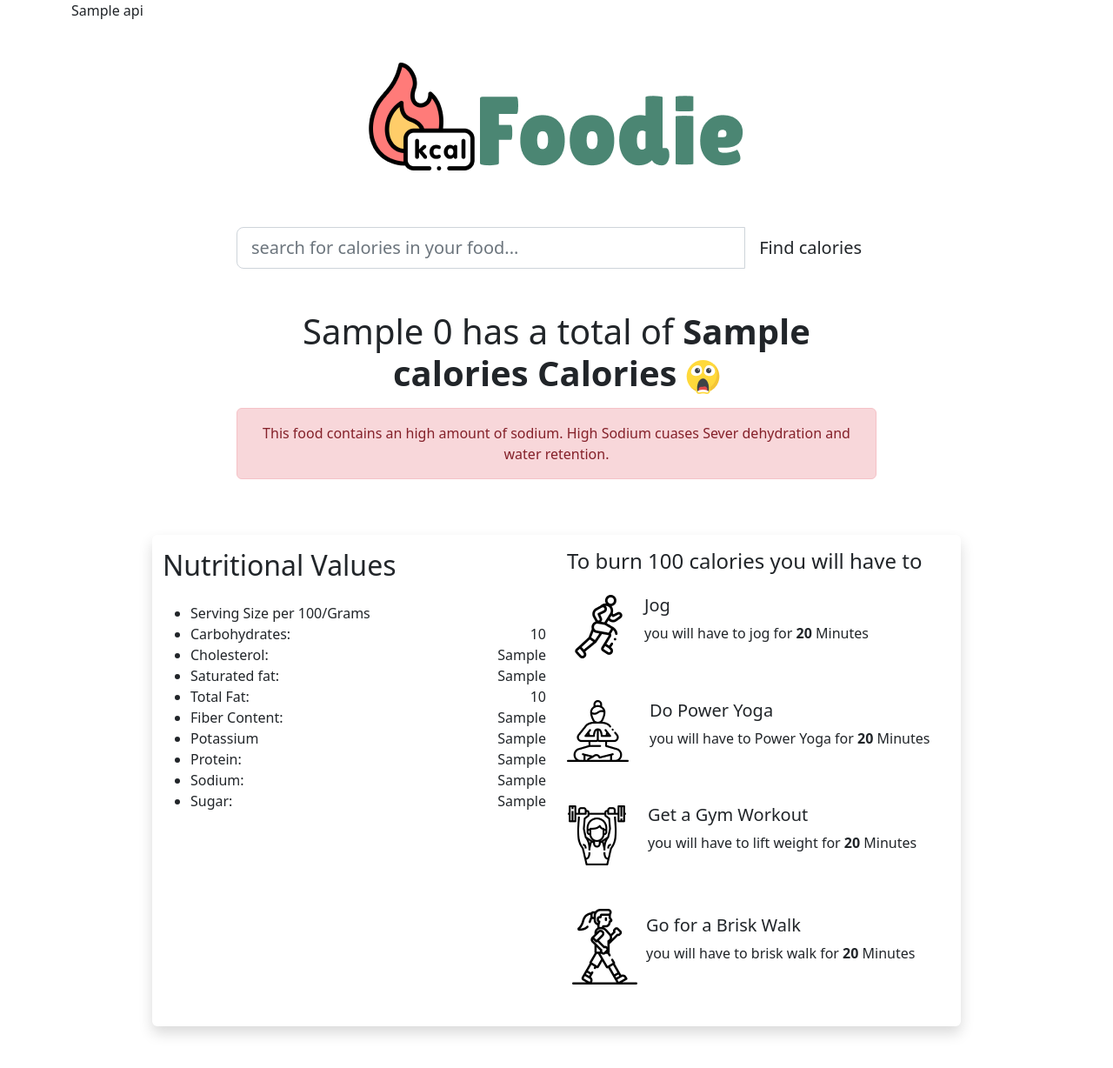
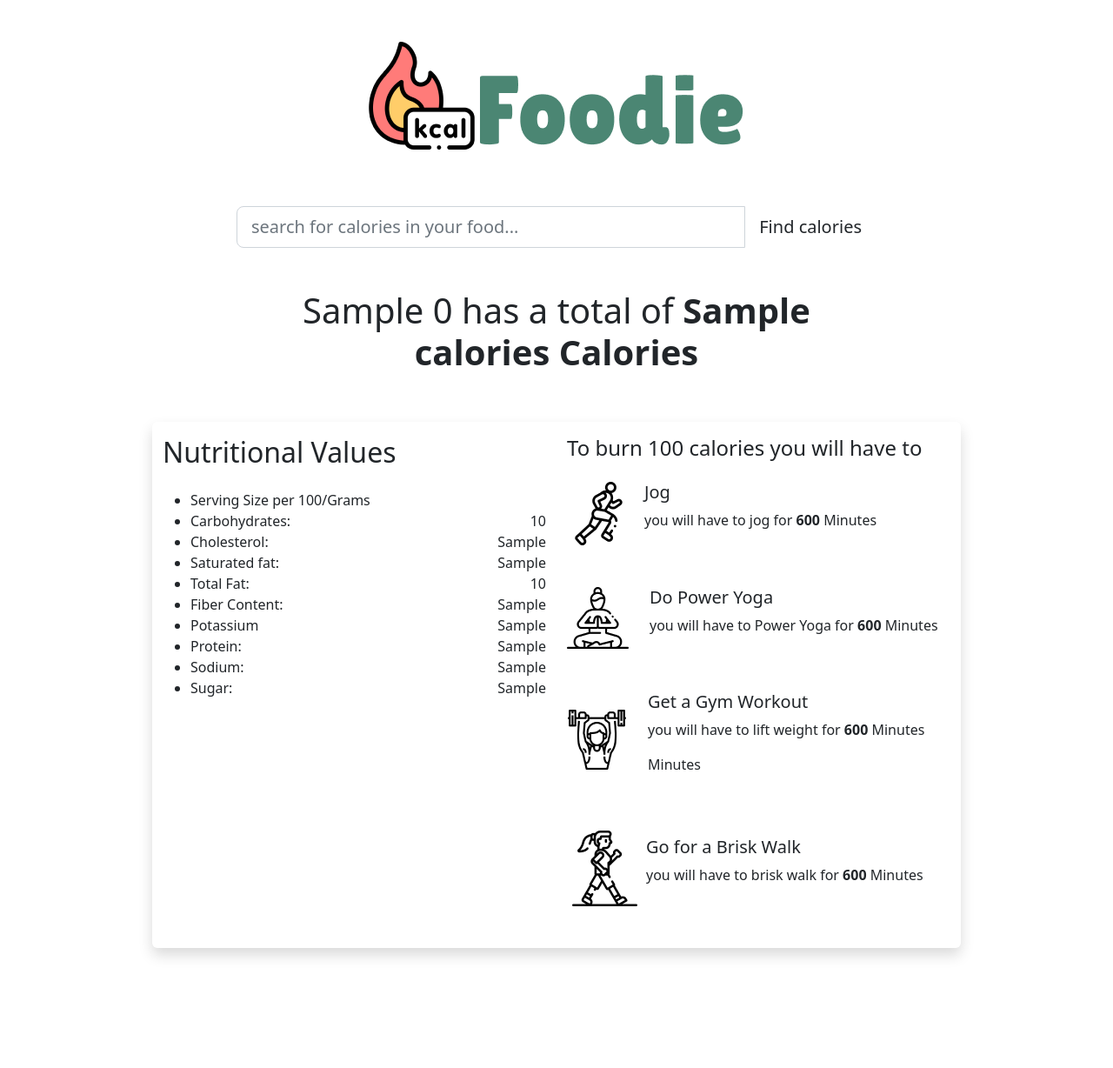
Before and after one commit to Darshan2923/Foodie, a Django app: template template/index.html in a window 1280 px wide. Shown: the whole page at 87% size. After the commit the page ends 1101 px from the top, so only its background shows below. Run offline with Django 4.2, Linux system fonts and the light colour scheme; the template is opened without the code that fills it: most values are stand-ins (such as "Sample title", 1, 10 or a date in 2020); some libraries are stand-ins or nearby versions.

Commit message:
Added conditionals for emojis and math

```diff
--- a/template/index.html
+++ b/template/index.html
@@ -1,4 +1,4 @@
-{%load static%}
+{%load static%} {%load mathfilters%} {%load humanize%}
 <!DOCTYPE html>
 <html lang="en">
 
@@ -14,7 +14,7 @@
 
 <body>
     <div class="container">
-        {{api}}
+        <!-- {{api}} -->
         <div class="row justify-content-center">
             <div class="col-md-8 text-center">
                 <img src="static/logo.png" class=" img-responsive logo mb-5 mt-5" />
@@ -31,16 +31,30 @@
                 {%if api == "opps!there was an error"%}
                 <div class="alert alert-warning"> Oh no! something went wrong.Please try again in sometime. </div>
                 {%else%}
-                <h1> {{api.0.name}} has a total of <strong> {{api.0.calories}} Calories</strong>
+                <h1> {{api.0.name | capfirst}} has a total of <strong> {{api.0.calories}} Calories</strong>
+                    {%if api.0.calories > 200%}
                     <img src="static/shocked.png" class="img-responsive" />
+                    {%endif%}
                 </h1>
 
+                {%if api.0.sodium_mg > 1000 %}
                 <div class="alert alert-danger d-flex align-items-center mt-3" role="alert">
                     <div>
                         This food contains an high amount of sodium. High Sodium cuases Sever dehydration and water
                         retention.
                     </div>
                 </div>
+                {%endif%}
+
+
+                {%if api.0.sugar_g > 100%}
+                <div class="alert alert-danger d-flex align-items-center mt-3" role="alert">
+                    <div>
+                        This food contains an high amount of sodium. High Sodium cuases Sever dehydration and water
+                        retention.
+                    </div>
+                </div>
+                {%endif%}
             </div>
             <div class="row justify-content-center mt-5 mb-5">
                 <div class="col-md-10 caloriescont shadow rounded">
@@ -71,7 +85,8 @@
                                 <div class="flex-grow-1 ms-3">
                                     <h5> Jog </h5>
                                     <p>you will have to jog for <strong>
-                                            20</strong> Minutes</p>
+                                            {{api.0.calories | div:229| mul:60| floatformat:0}}</strong> Minutes</p>
+                                    <!-- basically on average, a 80 kg human burns 229 calories toh an one hour of jog so we are dividing for per minute and multiplying by 60 -->
                                 </div>
                             </div>
                             <div class="d-flex align-items-center mb-5">
@@ -81,7 +96,7 @@
                                 <div class="flex-grow-1 ms-4">
                                     <h5> Do Power Yoga </h5>
                                     <p>you will have to Power Yoga for <strong>
-                                            20 </strong> Minutes</p>
+                                            {{api.0.calories | div:223| mul:60| floatformat:0}} </strong> Minutes</p>
                                 </div>
                             </div>
                             <div class="d-flex align-items-center mb-5">
@@ -91,7 +106,8 @@
                                 <div class="flex-grow-1 ms-4">
                                     <h5>Get a Gym Workout </h5>
                                     <p>you will have to lift weight for <strong>
-                                            20 </strong> Minutes </p>
+                                            {{api.0.calories | div:483| mul:60| floatformat:0}} </strong> Minutes</p>
+                                    </strong> Minutes </p>
                                 </div>
                             </div>
                             <div class="d-flex align-items-center">
@@ -101,7 +117,7 @@
                                 <div class="flex-grow-1 ms-1">
                                     <h5> Go for a Brisk Walk </h5>
                                     <p>you will have to brisk walk for <strong>
-                                            20 </strong> Minutes</p>
+                                            {{api.0.calories | div:294| mul:60| floatformat:0}} </strong> Minutes</p>
                                 </div>
                             </div>
                         </div>
--- a/toastproject/settings.py
+++ b/toastproject/settings.py
@@ -37,7 +37,9 @@ INSTALLED_APPS = [
     'django.contrib.sessions',
     'django.contrib.messages',
     'django.contrib.staticfiles',
-    'toastapp'
+    'toastapp',
+    'mathfilters',
+    'django.contrib.humanize'
 ]
 
 MIDDLEWARE = [
```
